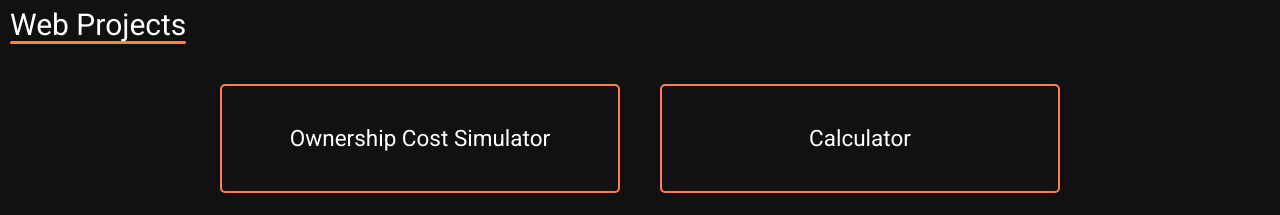
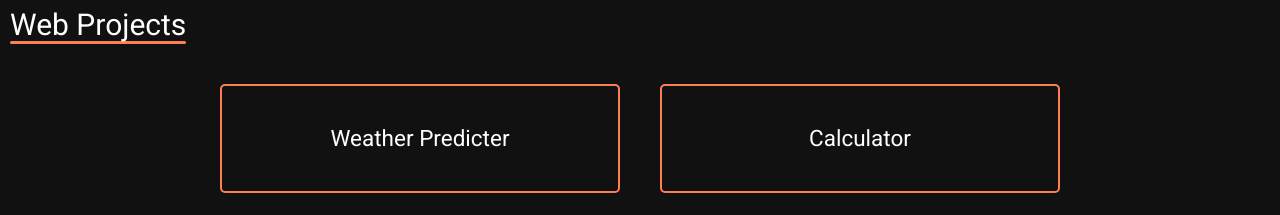
Before and after one commit to aytuncdemr/Website, a website built with Parcel: page index.html in a window 1280 px wide. Shown: the part 3000-3215 px from the top of the page. Built offline with nearby package versions, Linux system fonts and the light colour scheme.

Commit message:
Update index.html

```diff
--- a/index.html
+++ b/index.html
@@ -356,7 +356,7 @@
                                 class="project py-16 w-full max-w-[40rem] rounded-lg px-4 border-2 border-[coral] text-white text-center"
                             >
                                 <h2 class="text-4xl">
-                                    Ownership Cost Simulator
+                                   <a href="https://weather-predicter-839e1.web.app/" target="_blank"> Weather Predicter </a>
                                 </h2>
                             </div>
                             <div
```
